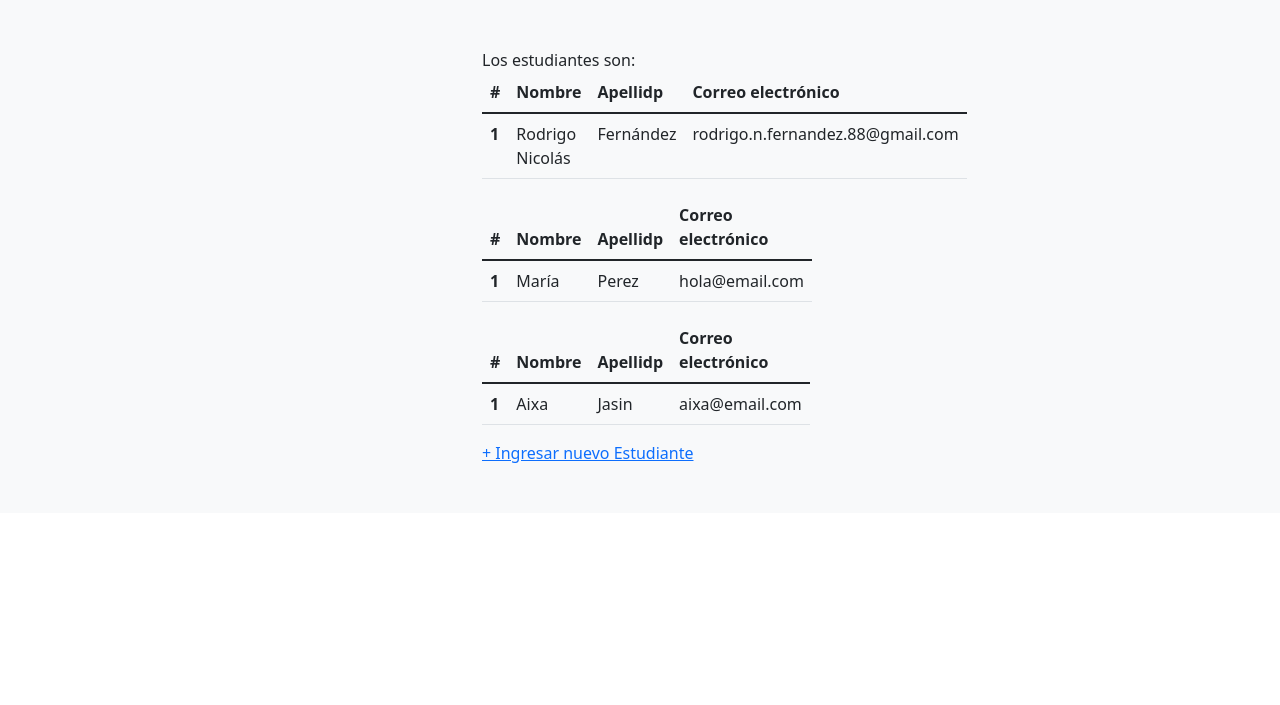
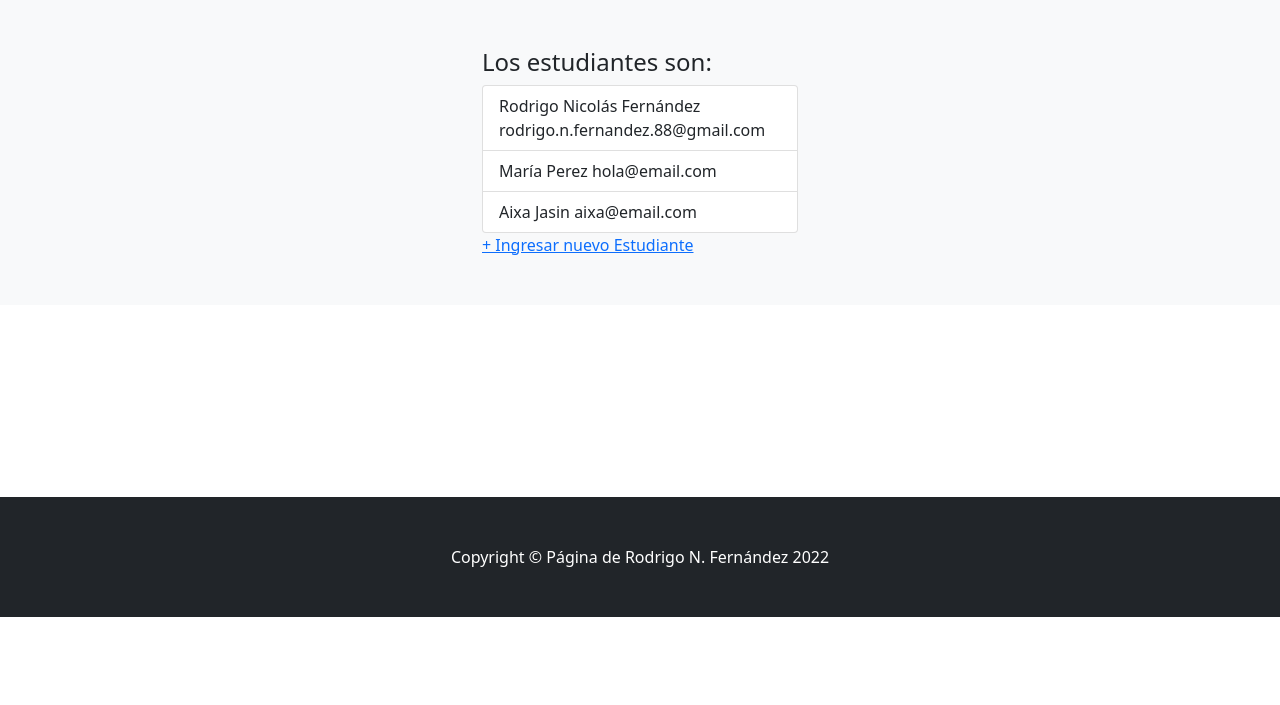
Before and after one commit to coco-fernandez/ProyectoCoder, a Django app: page /coderapp/estudiantes/ in a window 1280 px wide. Shown: the part 56-761 px from the top of the page. After the commit the page ends 673 px from the top, so only its background shows below. Run offline with Django 4.2, Linux system fonts and the light colour scheme; data comes from the database, SQL or seed files in the repository; some libraries are stand-ins or nearby versions.

Commit message:
falta acomodar columnas de tabla estud y profe

```diff
--- a/ProyectoCoderApp/templates/ProyectoCoderApp/cursos.html
+++ b/ProyectoCoderApp/templates/ProyectoCoderApp/cursos.html
@@ -11,7 +11,7 @@ Inicio - AppCoder
     <div class="container px-5">
         <div class="row gx-5 justify-content-center">
             <div class="col-lg-4">
-                Los cursos son:
+                <h4>Los cursos son:</h4>
                 <ul class="list-group">
                     {% for curso in cursos %}
                         <li class="list-group-item d-flex justify-content-between align-items-start">
--- a/ProyectoCoderApp/templates/ProyectoCoderApp/estudiantes.html
+++ b/ProyectoCoderApp/templates/ProyectoCoderApp/estudiantes.html
@@ -11,27 +11,16 @@ Estudiantes - AppCoder
     <div class="container px-5">
         <div class="row gx-5 justify-content-center">
             <div class="col-lg-4">
-                Los estudiantes son:
+                <h4>Los estudiantes son:</h4>
+                <ul class="list-group">
                     {% for estudiante in estudiantes %}
-                    <table class="table">
-                        <thead>
-                          <tr>
-                            <th scope="col">#</th>
-                            <th scope="col">Nombre</th>
-                            <th scope="col">Apellidp</th>
-                            <th scope="col">Correo electrónico</th>
-                          </tr>
-                        </thead>
-                        <tbody>
-                          <tr>
-                            <th scope="row">1</th>
-                            <td>{{estudiante.nombre}}</td>
-                            <td>{{estudiante.apellido}}</td>
-                            <td>{{estudiante.email}}</td>
-                          </tr>
-                        </tbody>
-                      </table>
+                        <li class="list-group-item d-flex justify-content-between align-items-start">
+                            {{ estudiante.nombre }}
+                            {{ estudiante.apellido }}
+                            {{ estudiante.email }}
+                        </li>
                     {% endfor %}
+                </ul>
                 <a href="{% url 'crear_estudiante' %}"> + Ingresar nuevo Estudiante </a>
             </div>
         </div>
```
Also changed, not shown: ProyectoCoderApp/templates/ProyectoCoderApp/profesores.html (+10 -10 lines).
